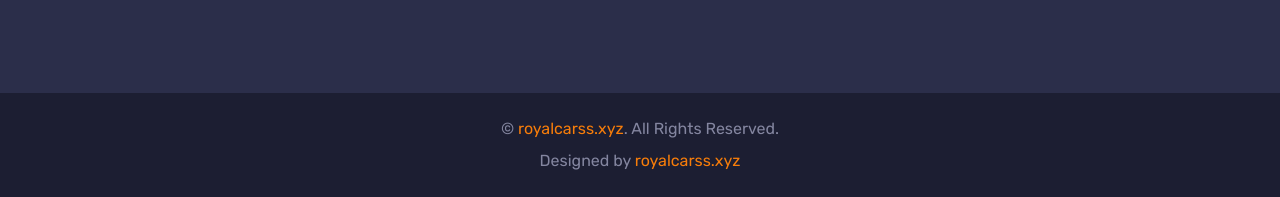
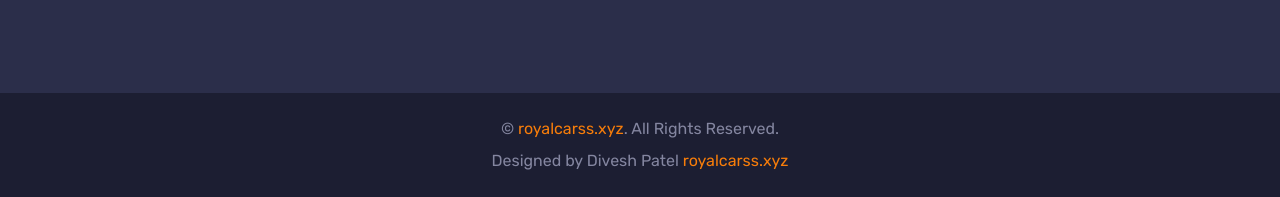
Before and after one commit to diveshpatel96/CarRantel, a plain HTML site: page index.html in a window 1280 px wide. Shown: the part 8928-9125 px from the top of the page. Drawn offline with nearby package versions, Linux system fonts and the light colour scheme; files that its build step writes are made by us from their sources.

Commit message:
Update index.html

```diff
--- a/index.html
+++ b/index.html
@@ -778,7 +778,7 @@
         <p class="mb-2 text-center text-body">&copy; <a href="#">royalcarss.xyz</a>. All Rights Reserved.</p>
 
 		<!--/*** This  is  as long as you keep the footer author’s credit link/attribution link/backlink. If you'd like to use the  without the footer author’s credit link/attribution link/backlink, you can purchase the Credit Removal License from "https://htmlcodex.com/credit-removal". Thank you for your support. ***/-->
-        <p class="m-0 text-center text-body">Designed by <a href="https://royalcarss.xyz">royalcarss.xyz</a></p>
+        <p class="m-0 text-center text-body">Designed by Divesh Patel <a href="https://royalcarss.xyz">royalcarss.xyz</a></p>
     </div>
     <!-- Footer End -->
 
```
